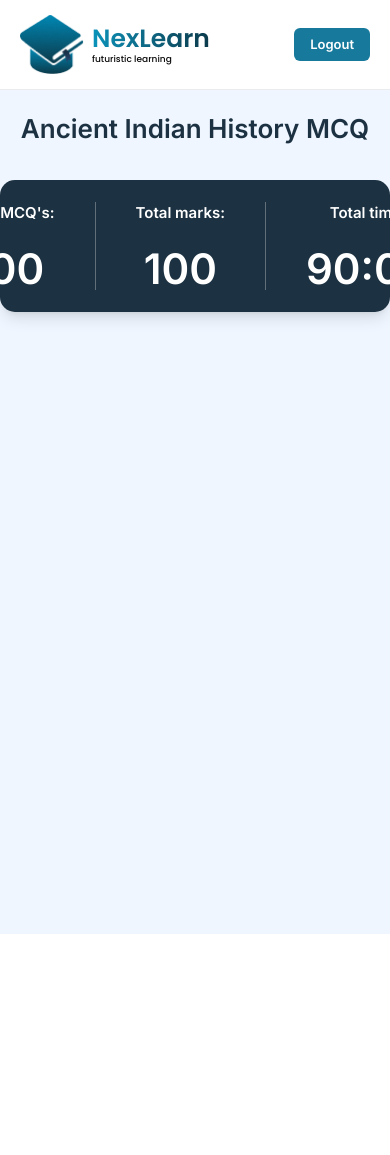
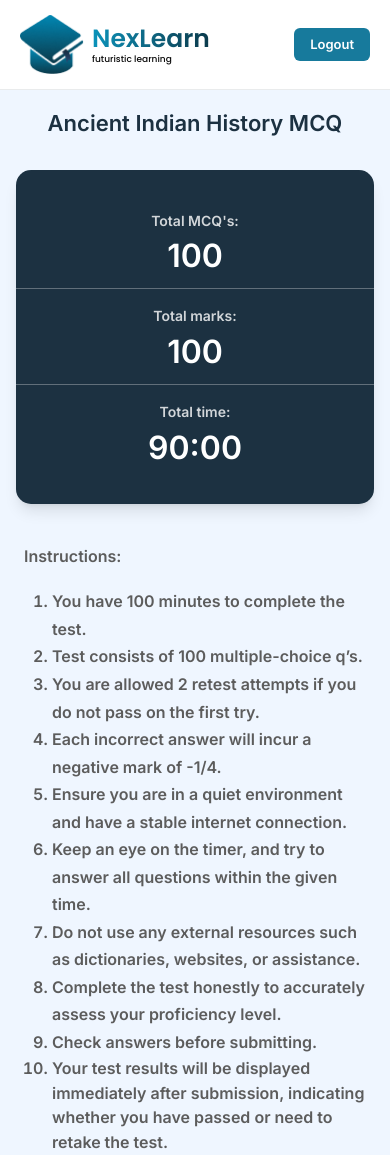
Before and after one commit to Fathima-Rafah-Karat/NexLearn, a Next.js app: page /instructions in a window 390 px wide. Before the commit the page ends 934 px from the top, so only its background shows below. Built offline with nearby package versions, Linux system fonts and the light colour scheme.

Commit message:
add instructions list and improve responsive design

```diff
--- a/app/instructions/page.tsx
+++ b/app/instructions/page.tsx
@@ -8,16 +8,32 @@ const Instructions = () => {
     ];
 
     return (
-        <div className="min-h-screen bg-blue-50">
-            <h1 className="text-color-text text-center pt-[20px] font-inter font-medium text-size-26 leading-[37.44px]">Ancient Indian History MCQ </h1>
-            <div className="mt-8 mx-auto max-w-[682px] bg-[#1C3141] rounded-[15px] py-[22.42px] flex justify-center items-center text-white shadow-lg divide-x divide-white/30">
+        <div className="min-h-screen bg-blue-50 px-4 md:px-0">
+            <h1 className="text-color-text text-center pt-[20px] font-inter font-medium text-[22px] md:text-size-26 leading-tight md:leading-[37.44px]">Ancient Indian History MCQ </h1>
+            <div className="mt-8 mx-auto max-w-[682px] bg-[#1C3141] rounded-[15px] py-6 md:py-[22.42px] flex flex-col md:flex-row justify-center items-center text-white shadow-lg divide-y md:divide-y-0 md:divide-x divide-white/30">
                 {stats.map((stat, index) => (
-                    <div key={index} className="flex flex-col items-center px-[40px] first:pl-[57px] last:pr-[57px]">
-                        <p className="text-bg-white text-size-15 font-inter font-semibold leading-[21.6px] mb-[24px] whitespace-nowrap">{stat.label}</p>
-                        <p className="text-bg-white text-size-42 font-inter font-medium leading-none">{stat.value}</p>
+                    <div key={index} className="flex flex-col items-center px-6 py-4 md:py-0 md:px-[40px] md:first:pl-[57px] md:last:pr-[57px] w-full md:w-auto">
+                        <p className="text-white/80 text-[14px] md:text-size-15 font-inter font-semibold leading-relaxed md:leading-[21.6px] mb-2 md:mb-[24px] whitespace-nowrap">{stat.label}</p>
+                        <p className="text-white text-[32px] md:text-size-42 font-inter font-medium leading-none">{stat.value}</p>
                     </div>
                 ))}
             </div>
+            <div className="mt-10 mx-auto max-w-[682px] text-[#5C5C5C] font-inter px-2 md:px-0">
+                <h3 className="text-[16px] font-semibold leading-[1.54] mb-5 ">Instructions:</h3>
+                <ol className="list-decimal list-outside ml-7 text-[16px] font-normal leading-[1.72] tracking-[0px]">
+                    <li className="align-middle">You have 100 minutes to complete the test.</li>
+                    <li className="align-middle">Test consists of 100 multiple-choice q’s.</li>
+                    <li className="align-middle">You are allowed 2 retest attempts if you do not pass on the first try.</li>
+                    <li className="align-middle">Each incorrect answer will incur a negative mark of -1/4.</li>
+                    <li className="align-middle">Ensure you are in a quiet environment and have a stable internet connection.</li>
+                    <li className="align-middle">Keep an eye on the timer, and try to answer all questions within the given time.</li>
+                    <li className="align-middle">Do not use any external resources such as dictionaries, websites, or assistance.</li>
+                    <li className="align-middle">Complete the test honestly to accurately assess your proficiency level.</li>
+                    <li className="align-middle">Check answers before submitting.</li>
+                    <li className="align-middle leading-[1.54]">Your test results will be displayed immediately after submission, indicating whether you have passed or need to retake the test.</li>
+                </ol>
+            </div>
+
         </div>
     );
 };
```
